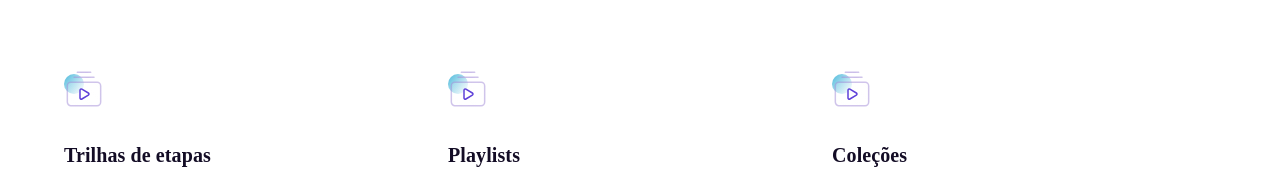
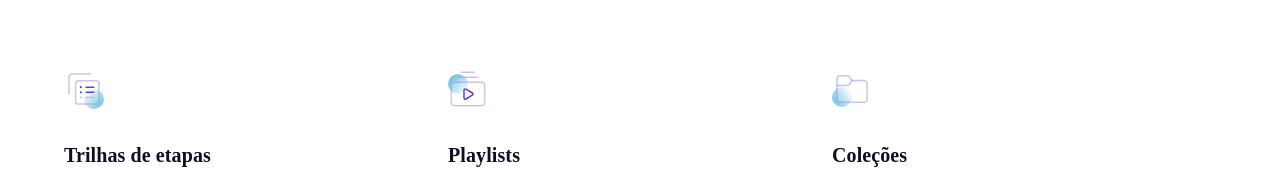
Before and after one commit to maxassis/Ensinio, a React (Create React App) app: page / in a window 1280 px wide. Shown: the part 887-1056 px from the top of the page. Built offline with nearby package versions, Linux system fonts and the light colour scheme; data requests are answered from the project's data file.

Commit message:
corrigido os icones da home

```diff
--- a/src/components/boxDescription/index.js
+++ b/src/components/boxDescription/index.js
@@ -4,6 +4,8 @@ import { Container } from "../container/index";
 import Playlist from "../../assets/imgs/playlists.svg";
 import Rocket from "../../assets/imgs/rocket.svg";
 import Arrow from "../../assets/imgs/arrow.svg";
+import Folder from "../../assets/imgs/folder.svg";
+import Trilhas from "../../assets/imgs/trilhas.svg";
 import api from "../../services/api";
 
 function BoxDescription() {
@@ -36,7 +38,10 @@ function BoxDescription() {
           {data.map(function (dt) {
             return (
               <S.Card key={dt.id}>
-                <S.Img src={Playlist} alt="playlist" />
+                {dt.id === 1 && <S.Img src={Trilhas} alt="trilhas" />}
+                {dt.id === 2 && <S.Img src={Playlist} alt="playlist" />}
+                {dt.id === 3 && <S.Img src={Folder} alt="folder" />}
+
                 <S.Title>{dt.title}</S.Title>
                 <p>{dt.description}</p>
               </S.Card>
```
Also changed, not shown: src/assets/imgs/trilhas.svg (renamed from src/assets/imgs/icon-trilhas.svg).
